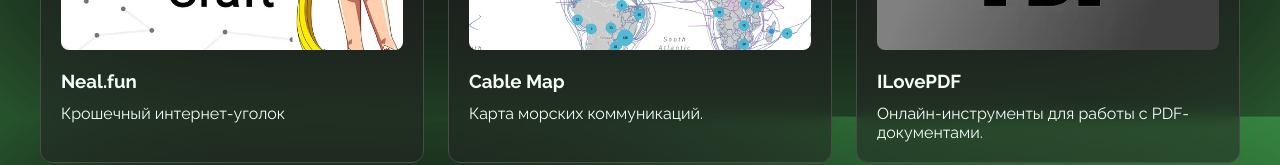
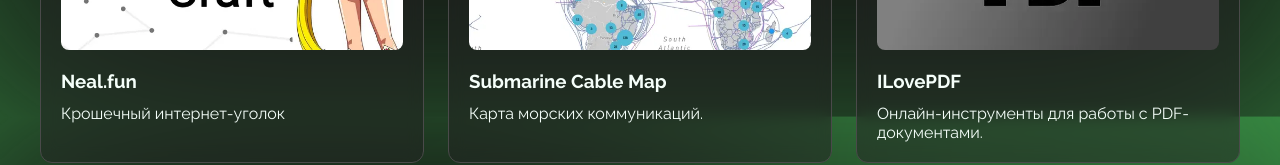
Before and after one commit to svbinf-ru/svbinf.ru, a Next.js app: page /misc/websites in a window 1280 px wide. Shown: the part 735-900 px from the top of the page. Built offline with nearby package versions, Linux system fonts and the light colour scheme.

Commit message:
Update websites.ts

```diff
--- a/content/misc/websites.ts
+++ b/content/misc/websites.ts
@@ -72,9 +72,9 @@ export const websites: Misc[] = [
         description: 'Крошечный интернет-уголок',
     },
     {
-        href: 'https://cablemap.info/_default.aspx',
+        href: 'https://www.submarinecablemap.com/',
         thumbnail: cablemap,
-        title: 'Cable Map',
+        title: 'Submarine Cable Map',
         description: 'Карта морских коммуникаций.',
     },
     {
```
